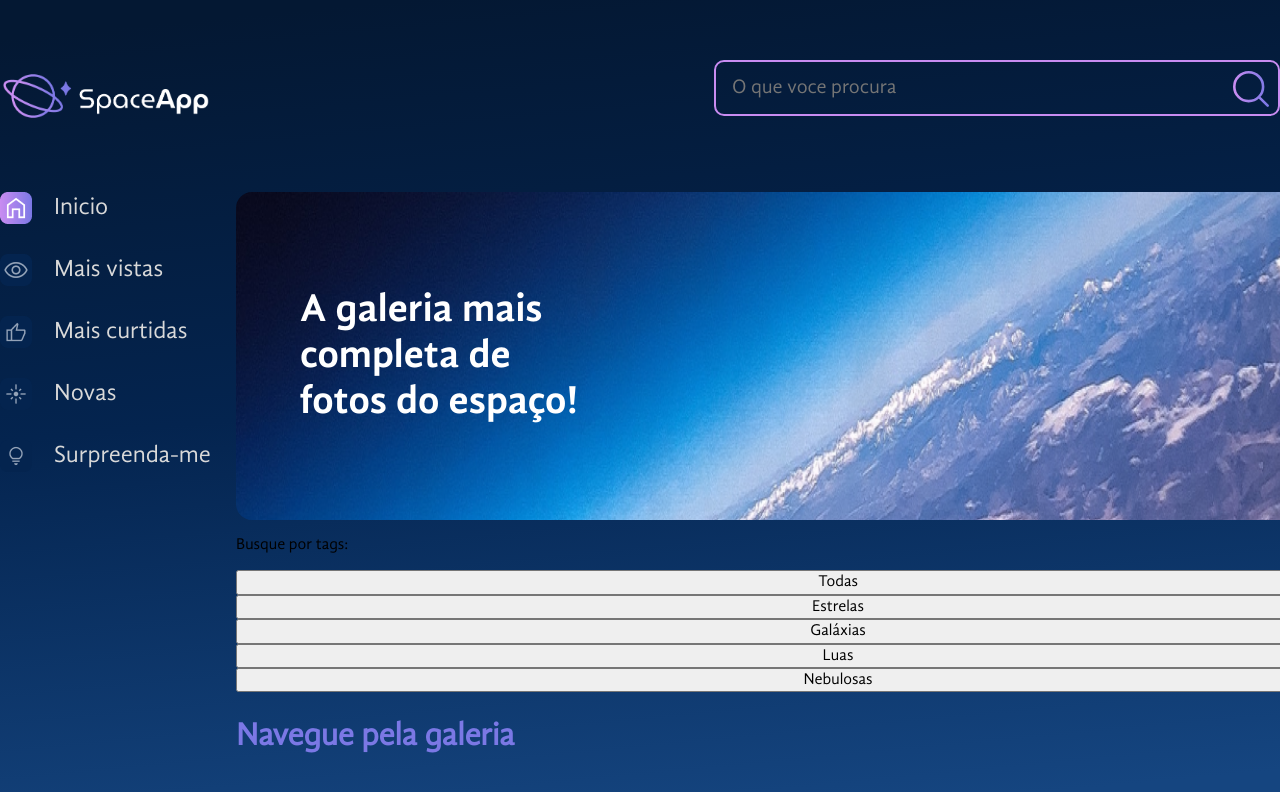
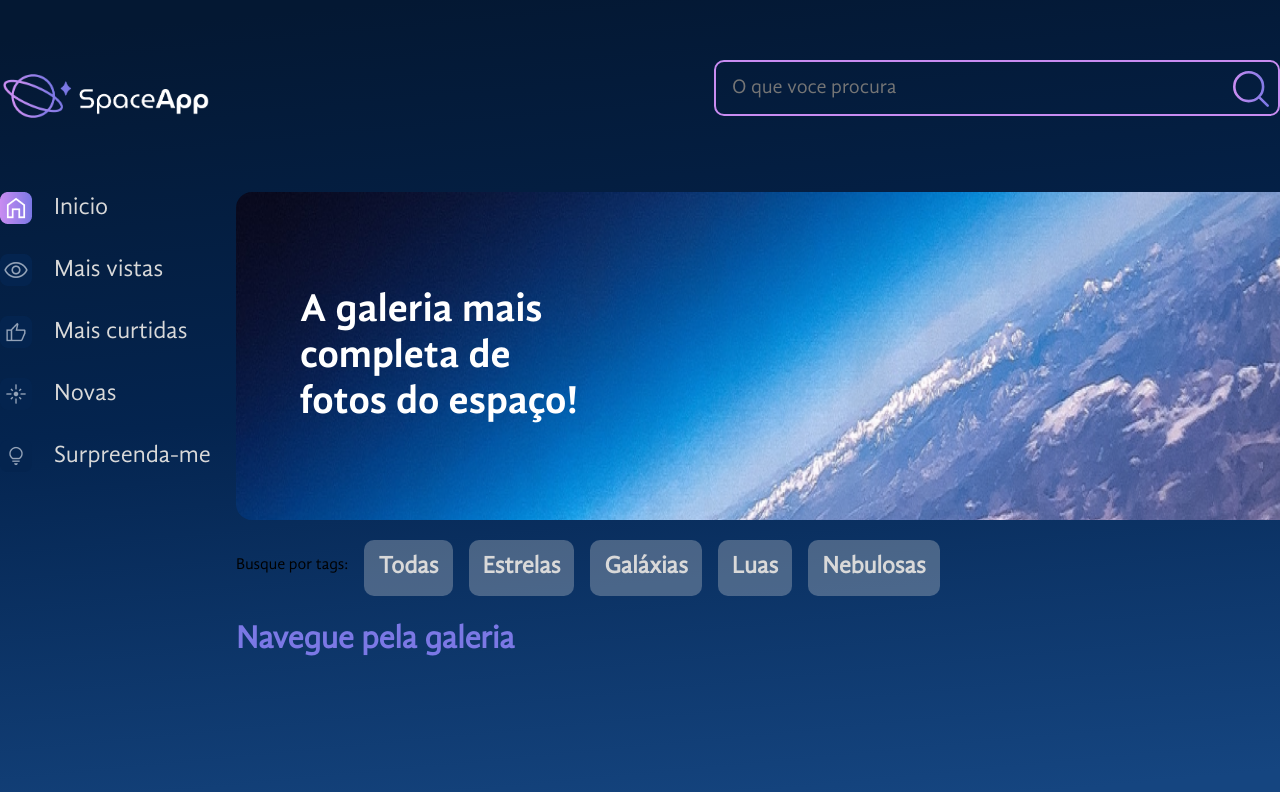
Before and after one commit to 7eduardocf/space-app, a React (Vite) app in the folder space-app/: page / in a window 1280 px wide. Shown: the top 792 px of the page. Built offline with nearby package versions, Linux system fonts and the light colour scheme.

Commit message:
Feita a estilização do componente tags

```diff
--- a/space-app/src/components/Galeria/Tags/tags.jsx
+++ b/space-app/src/components/Galeria/Tags/tags.jsx
@@ -1,11 +1,39 @@
+import styled from "styled-components"
 import tags from "./tags.json"
+
+const TagTitulo = styled.h3`
+    color: #D9D9D9;
+    font-size: 24px;
+    margin: 0;
+`
+
+const Tag = styled.button`
+    font-size: 24px;
+    color: #FFFFFF;
+    background: rgba(217, 217, 217, 0.3);
+    border-radius: 10px;
+    cursor: pointer;
+    transition: background-color 0.3s ease;
+    padding: 12px;
+    box-sizing: border-box;
+    border: 2px solid transparent;
+    &:hover {
+      border-color: #C98CF1;
+    }
+`
+const TagsContainer = styled.div`
+    display: flex;
+    margin-top: 20px;
+    gap: 16px;
+`
+
 
 const Tags = ()=>{
     return(
-        <>
+        <TagsContainer>
             <p>Busque por tags:</p>
-            {tags.map( tag => <button key={tag.id}>{tag.titulo}</button>)}
-        </>
+            {tags.map( tag => <Tag key={tag.id}> <TagTitulo>{tag.titulo}</TagTitulo></Tag>)}
+        </TagsContainer>
     )
 }
 export default Tags
```
